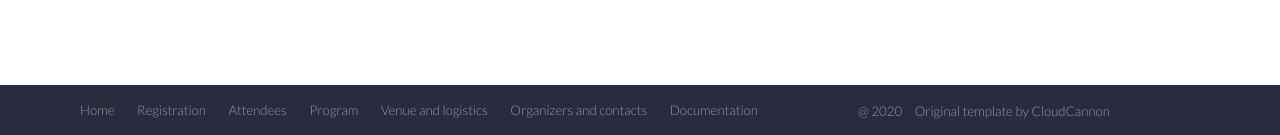
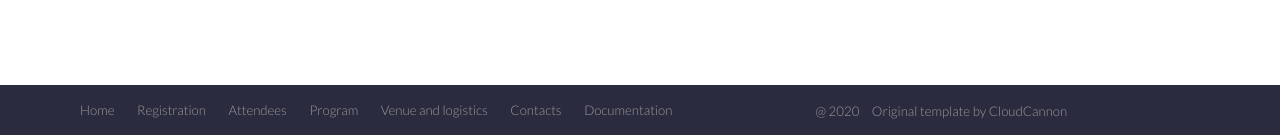
Before and after one commit to mayerstef/EBOCC-MM-workshop, a Jekyll site: the page built from organizers.html, in a window 1280 px wide and 900 px high, scrolled down 571 px. Shown: the part 762-897 px from the top of the window. Built offline with Jekyll 4.4.1, drawn with Linux system fonts in a browser that asks for light colours; nearby versions of some CDN libraries.

Commit message:
Update footer.yml

```diff
--- a/_data/footer.yml
+++ b/_data/footer.yml
@@ -9,7 +9,7 @@ left_links:
     link: /program/
   - name: Venue and logistics
     link: /venue/
-  - name: Organizers and contacts
+  - name: Contacts
     link: /organizers/
   - name: Documentation
     link: /documentation/
```
